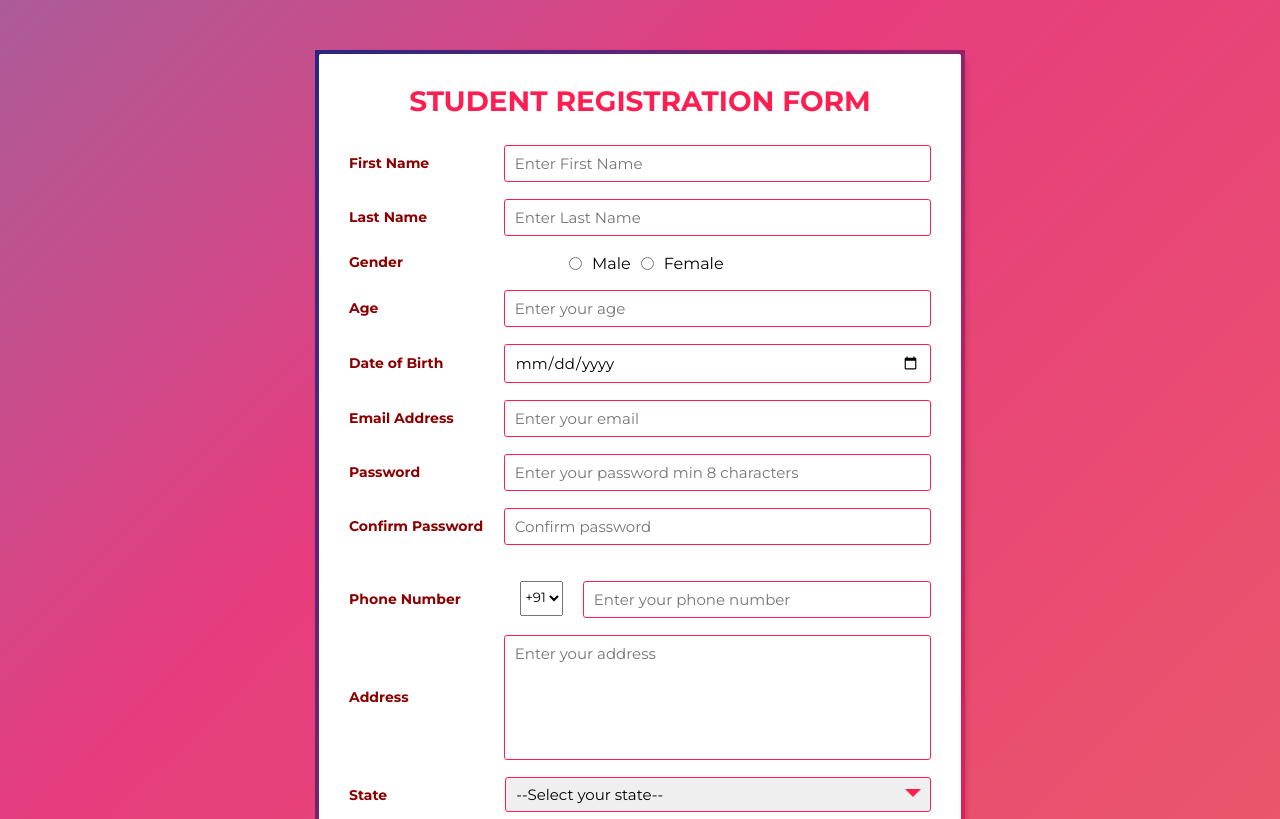
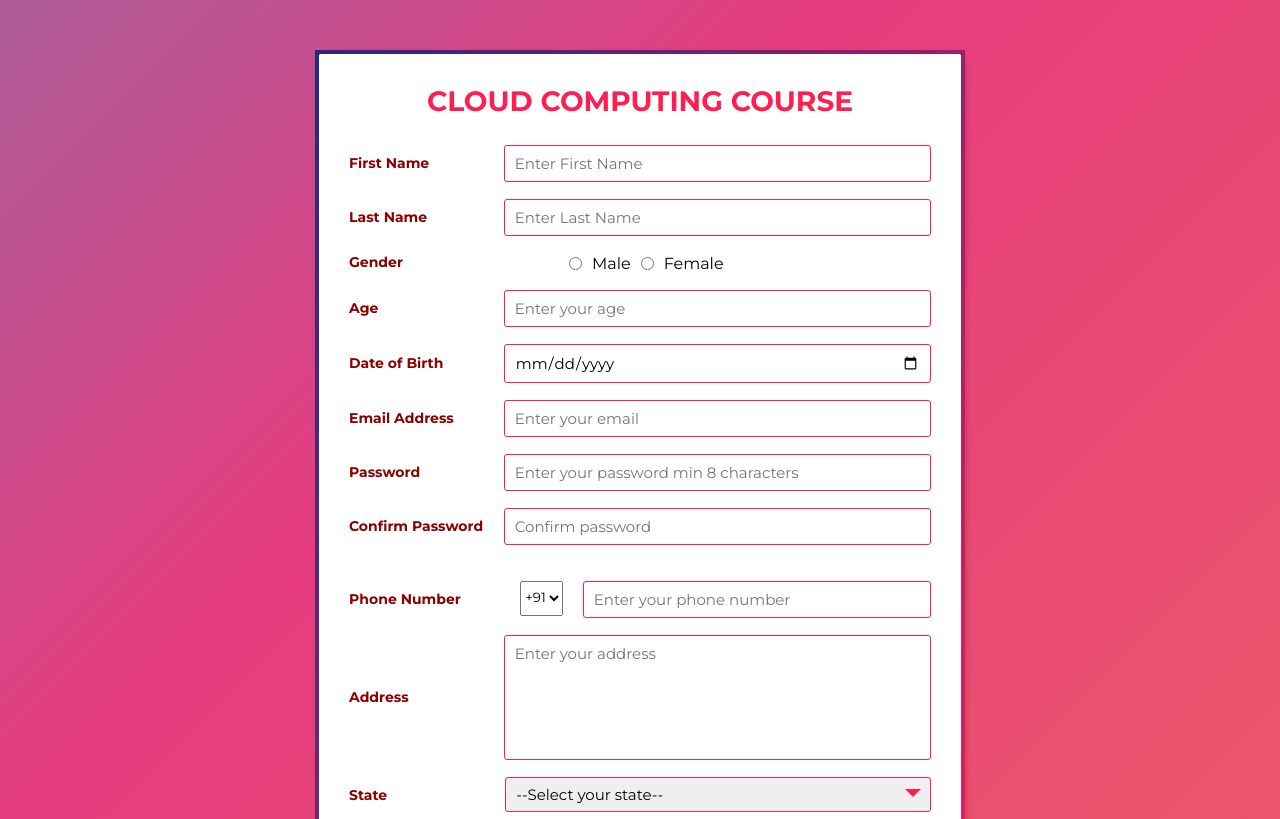
Before and after one commit to Safnassafa/REGISTERFORM, a plain HTML site: page index.html in a window 1280 px wide. Shown: the top 819 px of the page. Drawn offline with Linux system fonts and the light colour scheme.

Commit message:
Update index.html

```diff
--- a/index.html
+++ b/index.html
@@ -14,7 +14,7 @@
 
 <body>
   <div class="wrapper">
-    <div class="title">Student Registration Form
+    <div class="title">CLOUD COMPUTING COURSE
     </div>
     <form action="POST" data-netlify="true">
       <div class="form">
```
